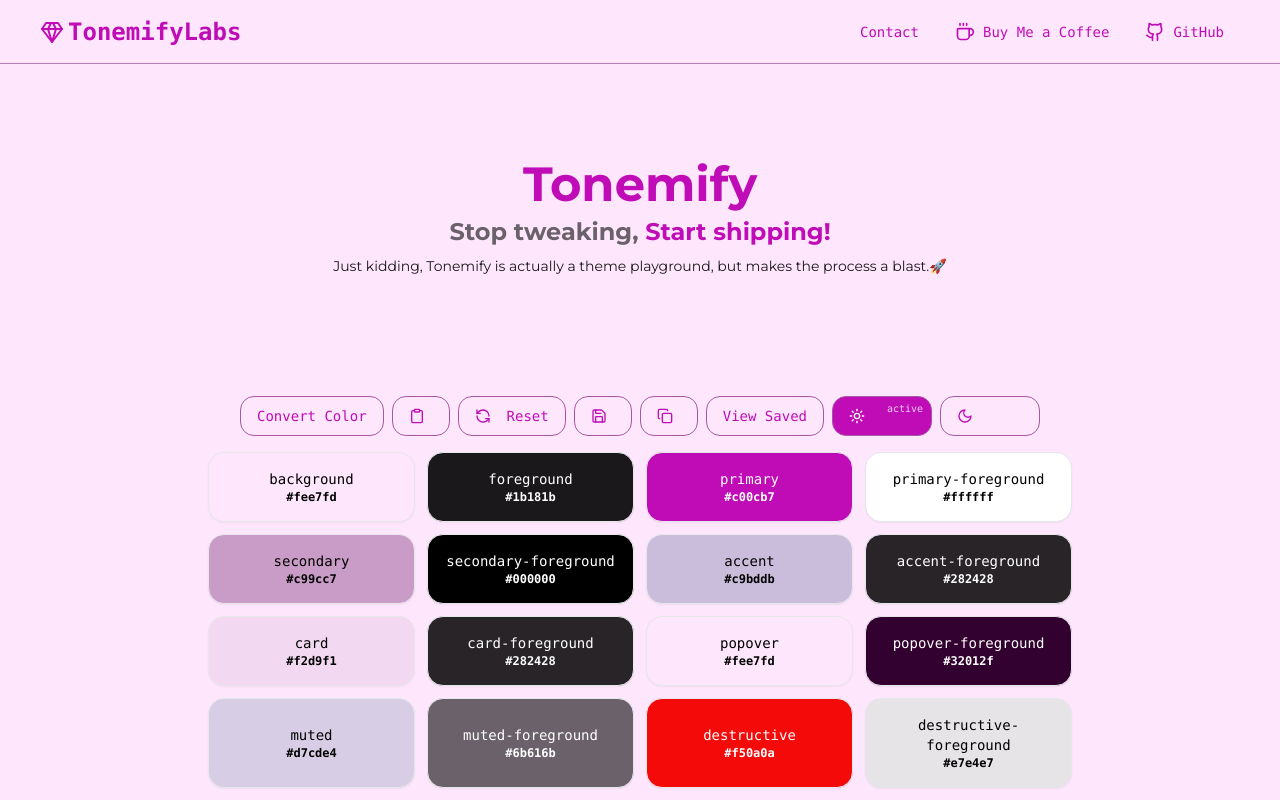
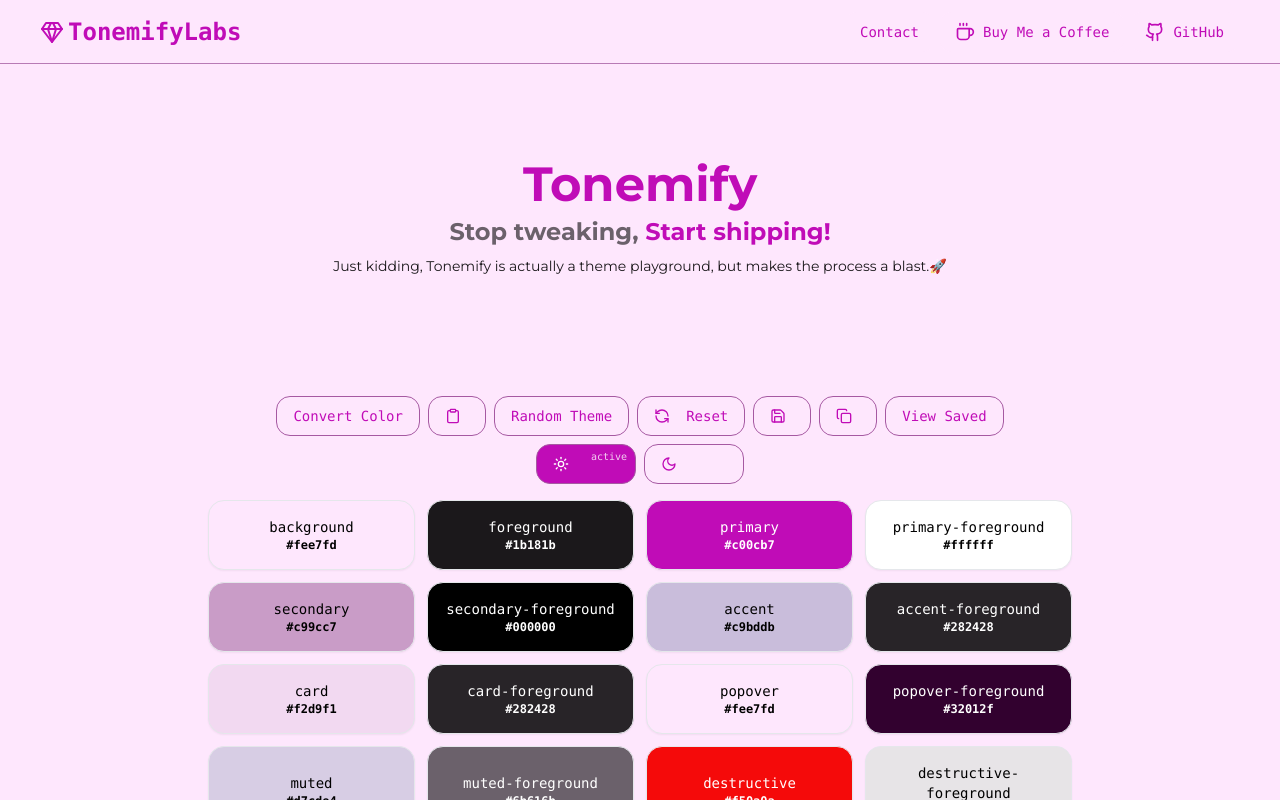
Before and after one commit to BarriosXJavier/tonemify, a Next.js app: page / in a window 1280 px wide. Shown: the top 800 px of the page. Built offline with nearby package versions, Linux system fonts and the light colour scheme.

Commit message:
feat: Add random color generator

```diff
--- a/src/components/theme-generator.tsx
+++ b/src/components/theme-generator.tsx
@@ -387,6 +387,18 @@ export default function ThemeGenerator() {
       setActiveMode(mode);
       updateCSSVariables(mode === "light" ? colorsLight : colorsDark);
     },
+
+    generateRandomTheme: () => {
+      const randomHue = Math.floor(Math.random() * 360);
+      const newColorsLight = generateThemeColorsFromPrimary(randomHue, false);
+      const newColorsDark = generateThemeColorsFromPrimary(randomHue, true);
+      setColorsLight(newColorsLight);
+      setColorsDark(newColorsDark);
+      updateCSSVariables(
+        activeMode === "light" ? newColorsLight : newColorsDark
+      );
+      toast.success("Random theme generated!");
+    },
   };
 
   const currentColors = activeMode === "light" ? colorsLight : colorsDark;
@@ -536,6 +548,14 @@ export default function ThemeGenerator() {
               title="Paste Theme"
             >
               <Clipboard className="w-4 h-4 mr-2" />
+            </Button>
+            <Button
+              variant="outline"
+              onClick={actions.generateRandomTheme}
+              className="flex items-center text-primary dark:text-primary-foreground"
+              title="Generate Random Theme"
+            >
+              Random Theme
             </Button>
             <Button
               variant="outline"
```
